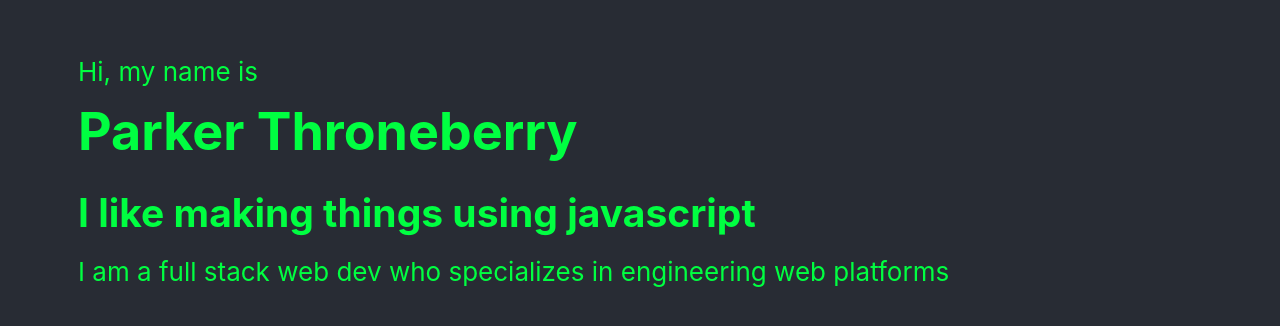
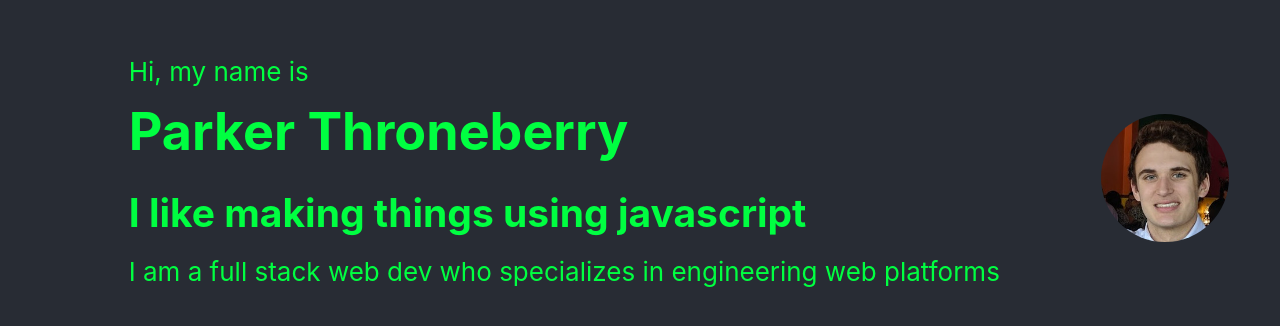
Before and after one commit to pht1207/parkers-portfolio, a React (Create React App) app: page / in a window 1280 px wide. Shown: the part 222-548 px from the top of the page. Built offline with nearby package versions, Linux system fonts and the light colour scheme.

Commit message:
Added more text to main div, added picture, and added flexbox to make it all look pretty

```diff
--- a/src/App.css
+++ b/src/App.css
@@ -22,3 +22,16 @@
   box-sizing: border-box;
   margin:0;
 }
+
+.Opening{
+  display: flex;
+  flex-direction: row;
+  justify-content: space-around;
+  width: 100%;
+  align-items: center;
+}
+.ProfilePic{
+  width: 10%;
+  height: 10%;
+  border-radius: 5em;
+}
--- a/src/App.js
+++ b/src/App.js
@@ -1,18 +1,23 @@
 import logo from './logo.svg';
 import './App.css';
 import HiMyNameIs from './HiMyNameIs';
+import ProfilePic from './images/Me.jpg'
 
 function App() {
   return (
     <div className="App">
       <header className="App-header">
-        <HiMyNameIs speed={100} html={
-        <>
-          <p>Hi, my name is</p>
-          <h1>Parker Throneberry</h1>
-        </>
-        }
-        />
+
+        <div className='Opening'>
+          <HiMyNameIs speed={100} html={
+          <>
+          </>
+          }
+          />
+          <img src={ProfilePic} className='ProfilePic'>
+          </img>
+
+        </div>
 
       </header>
     </div>
--- a/src/HiMyNameIs.css
+++ b/src/HiMyNameIs.css
@@ -11,4 +11,5 @@
 }
 .HeaderDiv *{
     margin-bottom:.5em;
+    text-align: left;
 }
```
